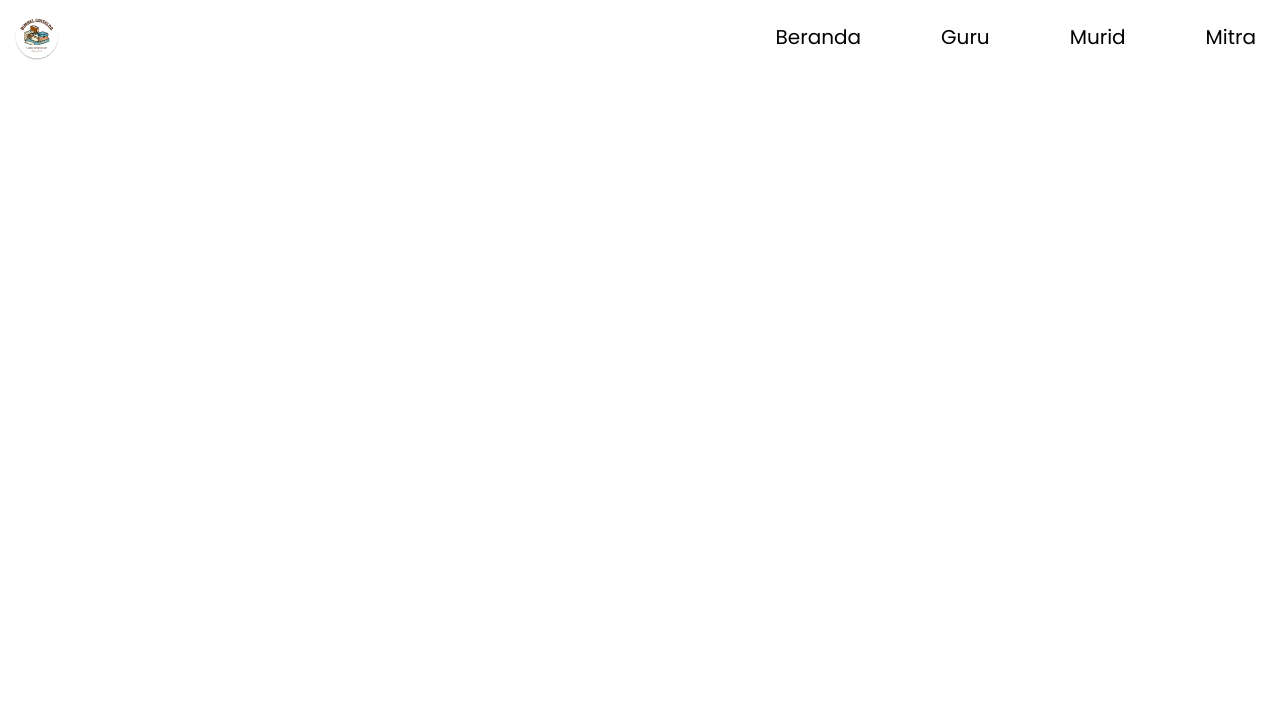
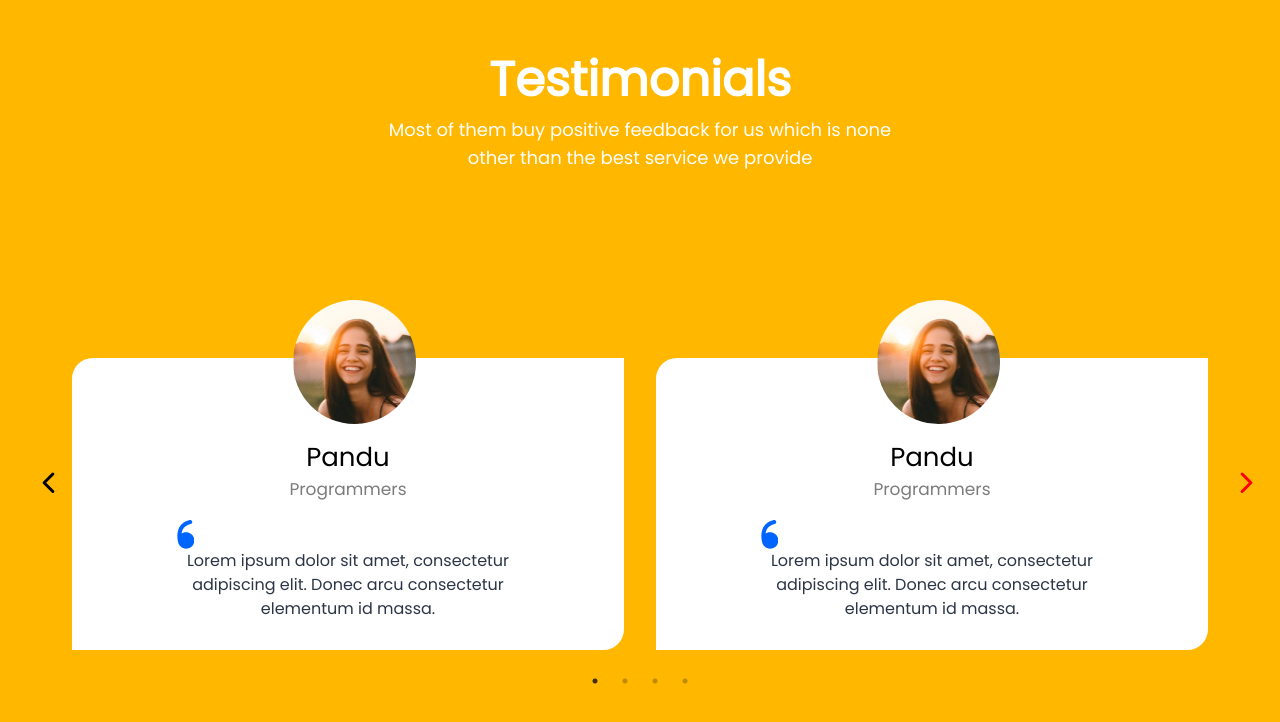
Before and after one commit to RozKoy/Bimbel-Griselda, a Next.js app: page /tes in a window 1280 px wide. Shown: the top 722 px of the page. Built offline with nearby package versions, Linux system fonts and the light colour scheme.

Commit message:
fixing responsive progress & add prev next button carousel

```diff
--- a/src/components/landing-pages/Beranda/Content.tsx
+++ b/src/components/landing-pages/Beranda/Content.tsx
@@ -6,7 +6,7 @@ interface ContentProps {
 
 const Content: React.FC<ContentProps> = ({ src }) => {
   return (
-    <div className="overflow-hidden flex justify-center items-center  cursor-pointer shadow-md w-[280px] h-[212px] m-4">
+    <div className="overflow-hidden flex justify-center items-center  cursor-pointer shadow-md w-[280px] h-[212px] m-2">
       <Image
         src={src}
         width={300}
--- a/src/components/landing-pages/Beranda/Gallery.tsx
+++ b/src/components/landing-pages/Beranda/Gallery.tsx
@@ -1,12 +1,33 @@
 import content from "/public/assets/latar.png";
 import Content from "./Content";
 import Slider from "react-slick";
+import PrevIcon from "../Icons/PrevIcon";
+import NextIcon from "../Icons/NextIcon";
 import "slick-carousel/slick/slick.css";
 import "slick-carousel/slick/slick-theme.css";
 
+function NextArrow(props: any) {
+  const { className, style, onClick } = props;
+  return (
+    <div className={className} onClick={onClick}>
+      <NextIcon stroke="black" />
+    </div>
+  );
+}
+
+function PrevArrow(props: any) {
+  const { className, style, onClick } = props;
+  return (
+    <div className={className} onClick={onClick}>
+      <PrevIcon stroke="black" />
+    </div>
+  );
+}
+
+
 const Gallery = () => {
   const settings = {
-    className: " h-auto w-full  pl-[5%] bg-transparent sm:pl-0  ",
+    className: " h-auto w-full  px-[9%]  sm:px-0 ",
 
     infinite: true,
     speed: 500,
@@ -14,6 +35,8 @@ const Gallery = () => {
     slidesToScroll: 4,
     rows: 2,
     slidesPerRow: 1,
+    nextArrow: <NextArrow />,
+    prevArrow: <PrevArrow />,
 
     responsive: [
       {
@@ -36,7 +59,7 @@ const Gallery = () => {
       {
         breakpoint: 480,
         settings: {
-          dots: true,
+          dots: false,
           rows: 1,
           slidesToShow: 1,
           slidesToScroll: 1,
@@ -45,7 +68,7 @@ const Gallery = () => {
     ],
   };
   return (
-    <div className="bg-[#FAFBFD] w-full h-auto pt-10 pb-10 px-5 sm:min-h-screen sm:pt-14 sm:pb-5 sm:px-14">
+    <div className="bg-[#FAFBFD] w-full h-auto pt-10 pb-10 px-5 sm:min-h-screen sm:pt-14 sm:pb-5 sm:px-2">
       <div className=" w-auto h-full flex flex-col items-center space-y-8 sm:space-y-12">
         <div className="flex flex-col space-y-3">
           <p className=" text-center font-extrabold text-[26px] sm:text-5xl">
--- a/src/components/landing-pages/Beranda/Testimonials.tsx
+++ b/src/components/landing-pages/Beranda/Testimonials.tsx
@@ -1,13 +1,33 @@
 import CardTestimonials from "../CardTestimonials";
 import Slider from "react-slick";
+import PrevIcon from "../Icons/PrevIcon";
+import NextIcon from "../Icons/NextIcon";
 import "slick-carousel/slick/slick.css";
 import "slick-carousel/slick/slick-theme.css";
+
+function NextArrow(props: any) {
+  const { className, style, onClick } = props;
+  return (
+    <div className={className} onClick={onClick}>
+      <NextIcon stroke="white" />
+    </div>
+  );
+}
+
+function PrevArrow(props: any) {
+  const { className, style, onClick } = props;
+  return (
+    <div className={className} onClick={onClick}>
+      <PrevIcon stroke="white" />
+    </div>
+  );
+}
 
 
 const Testimonials = () => {
   const settings = {
     dots: true,
-    className: " h-auto w-full   ",
+    className: " h-auto w-full pl-[3%] pr-[1%]  sm:pr-1 sm:pl-3   ",
 
     infinite: true,
     autoplay: false,
@@ -15,6 +35,8 @@ const Testimonials = () => {
     autoplaySpeed: 2000,
     slidesToShow: 2,
     slidesToScroll: 1,
+    nextArrow: <NextArrow />,
+    prevArrow: <PrevArrow />,
 
     responsive: [
       {
@@ -44,7 +66,7 @@ const Testimonials = () => {
     ],
   };
   return (
-    <div className="bg-[#FFB700] w-full h-full pb-[20%] pt-[3%]  px-[7%] sm:min-h-screen sm:py-14 sm:px-14">
+    <div className="bg-[#FFB700] w-full h-full pb-[20%] pt-[3%] pl-[5%] pr-[10%] sm:min-h-screen sm:py-14 sm:px-14">
       <div className=" w-auto h-full flex flex-col items-center space-y-16 sm:space-y-28 ">
         <div className="flex flex-col space-y-2 sm:space-y-3">
           <p className="text-[#FFF] text-center  font-extrabold text-[26px] sm:text-5xl">
--- /dev/null
+++ b/src/components/landing-pages/Icons/NextIcon.tsx
@@ -0,0 +1,21 @@
+const NextIcon = ({ stroke }: any) => {
+  return (
+    <svg
+      xmlns="http://www.w3.org/2000/svg"
+      width="35"
+      height="36"
+      viewBox="0 0 35 36"
+      fill="none"
+    >
+      <path
+        d="M13.125 26.4746L21.875 17.7246L13.125 8.97461"
+        stroke={stroke}
+        strokeWidth="3"
+        strokeLinecap="round"
+        strokeLinejoin="round"
+      />
+    </svg>
+  );
+};
+
+export default NextIcon;
--- /dev/null
+++ b/src/components/landing-pages/Icons/PrevIcon.tsx
@@ -0,0 +1,21 @@
+const PrevIcon = ({ stroke }: any) => {
+  return (
+    <svg
+      xmlns="http://www.w3.org/2000/svg"
+      width="35"
+      height="36"
+      viewBox="0 0 35 36"
+      fill="none"
+    >
+      <path
+        d="M21.875 26.4746L13.125 17.7246L21.875 8.97461"
+        stroke={stroke}
+        strokeWidth="3"
+        strokeLinecap="round"
+        strokeLinejoin="round"
+      />
+    </svg>
+  );
+};
+
+export default PrevIcon;
--- a/src/components/landing-pages/Mitra/GoalsAndBenefits.tsx
+++ b/src/components/landing-pages/Mitra/GoalsAndBenefits.tsx
@@ -1,7 +1,7 @@
 import ShapeBackgroundIcon from "../Icons/ShapeBackgroundIcon";
 export default function GoalsAndBenefits() {
   return (
-    <div className="latarMitra w-full h-auto  sm:min-h-screen">
+    <div className="bg-[url('../../public/assets/latarMitra.png')] w-full h-auto  sm:min-h-screen">
       <div className="gradasi3 w-full h-full pb-[10%] sm:h-screen sm:pb-0 sm:flex sm:items-center sm:space-x-2">
         <div className="relative  sm:h-3/4">
           <ShapeBackgroundIcon className="w-[359px] h-[319px] sm:w-[574px] sm:h-[470px]" />
--- a/src/components/landing-pages/Mitra/ListMitra.tsx
+++ b/src/components/landing-pages/Mitra/ListMitra.tsx
@@ -35,7 +35,7 @@ export default function ListMitra() {
       {
         breakpoint: 480,
         settings: {
-          dots: true,
+          dots: false,
           rows: 1,
           slidesToShow: 1,
           slidesToScroll: 1,
--- a/src/components/landing-pages/Murid/LearningMaterials.tsx
+++ b/src/components/landing-pages/Murid/LearningMaterials.tsx
@@ -1,7 +1,27 @@
 import CardLearningMaterials from "./CardLearningMaterials";
 import Slider from "react-slick";
+import PrevIcon from "../Icons/PrevIcon";
+import NextIcon from "../Icons/NextIcon";
 import "slick-carousel/slick/slick.css";
 import "slick-carousel/slick/slick-theme.css";
+
+function NextArrow(props: any) {
+  const { className, style, onClick } = props;
+  return (
+    <div className={className} onClick={onClick}>
+      <NextIcon stroke="#FFB700" />
+    </div>
+  );
+}
+
+function PrevArrow(props: any) {
+  const { className, style, onClick } = props;
+  return (
+    <div className={className} onClick={onClick}>
+      <PrevIcon stroke="#FFB700" />
+    </div>
+  );
+}
 export default function LearningMaterials() {
   const materi = [
     {
@@ -61,7 +81,7 @@ export default function LearningMaterials() {
   ];
   const settings = {
     dots: true,
-    className: " h-auto w-full  sm:pl-[3%]   ",
+    className: " h-auto w-full px-[5%]  sm:pl-[3%]   ",
 
     infinite: true,
     speed: 500,
@@ -69,6 +89,8 @@ export default function LearningMaterials() {
     slidesToScroll: 3,
     rows: 2,
     slidesPerRow: 1,
+    nextArrow: <NextArrow />,
+    prevArrow: <PrevArrow />,
     responsive: [
       {
         breakpoint: 1024,
@@ -110,24 +132,24 @@ export default function LearningMaterials() {
       </div>
 
       <div className="bg-[#FFF] flex shadow-[5px_5px_4px_0px] shadow-[#00000040] justify-center items-center rounded-full w-auto  h-[27px] space-x-1 sm:space-x-8  sm:h-[50px] ">
-        <button className="text-center text-black font-medium  hover:text-[#FFF]  transition hover:bg-blue-700 h-full rounded-full px-3 text-[13px] sm:text-2xl sm:px-8">
+        <button className="text-center text-black font-medium active:bg-blue-700 active:text-[#FFF] hover:text-[#FFF]  transition hover:bg-blue-700 h-full rounded-full px-3 text-[13px] sm:text-2xl sm:px-8">
           SD
         </button>
 
-        <button className="text-center text-black font-medium hover:text-[#FFF]   transition hover:bg-blue-700 h-full rounded-full px-3 text-[13px] sm:text-2xl sm:px-8">
+        <button className="text-center text-black font-mediumactive:bg-blue-700 active:text-[#FFF] hover:text-[#FFF]   transition hover:bg-blue-700 h-full rounded-full px-3 text-[13px] sm:text-2xl sm:px-8">
           SMP
         </button>
-        <button className="text-center text-black font-medium hover:text-[#FFF]   transition hover:bg-blue-700 h-full rounded-full px-3 text-[13px] sm:text-2xl sm:px-8">
+        <button className="text-center text-black font-mediumactive:bg-blue-700 active:text-[#FFF] hover:text-[#FFF]   transition hover:bg-blue-700 h-full rounded-full px-3 text-[13px] sm:text-2xl sm:px-8">
           SMA
         </button>
-        <button className="text-center text-black font-medium hover:text-[#FFF]   transition hover:bg-blue-700 h-full rounded-full px-3 text-[13px] sm:text-2xl sm:px-8">
+        <button className="text-center text-black font-mediumactive:bg-blue-700 active:text-[#FFF] hover:text-[#FFF]   transition hover:bg-blue-700 h-full rounded-full px-3 text-[13px] sm:text-2xl sm:px-8">
           KULIAH
         </button>
-        <button className="text-center text-black font-medium hover:text-[#FFF]   transition hover:bg-blue-700 h-full rounded-full px-3 text-[13px] sm:text-2xl sm:px-8">
+        <button className="text-center text-black font-mediumactive:bg-blue-700 active:text-[#FFF] hover:text-[#FFF]   transition hover:bg-blue-700 h-full rounded-full px-3 text-[13px] sm:text-2xl sm:px-8">
           UMUM
         </button>
 
-        <button className="text-center text-black font-medium hover:text-[#FFF]   transition hover:bg-blue-700 h-full rounded-full px-4 text-[13px] sm:text-2xl sm:px-8">
+        <button className="text-center text-black font-mediumactive:bg-blue-700 active:text-[#FFF] hover:text-[#FFF]   transition hover:bg-blue-700 h-full rounded-full px-4 text-[13px] sm:text-2xl sm:px-8">
           LAINNYA
         </button>
       </div>
--- a/src/components/landing-pages/Murid/MerdekaProgram.tsx
+++ b/src/components/landing-pages/Murid/MerdekaProgram.tsx
@@ -47,7 +47,7 @@ export default function MerdekaProgram() {
     ],
   };
   return (
-    <div className="bg-[url('../../public/assets/Subtract.png')] pb-[10%] pt-4 w-full h-[661px] sm:min-h-screen  sm:flex sm:items-center sm:pb-0 sm:pt-0 ">
+    <div className="bg-[url('../../public/assets/Subtract.png')] pb-[10%] pt-4 w-full h-[550px] sm:min-h-screen  sm:flex sm:items-center sm:pb-0 sm:pt-0 ">
       <div className="w-full space-y-10  sm:flex sm:justify-between   ">
         <div className=" flex-col space-y-1 ml-4 mt-0  sm:mt-6 sm:space-y-2  sm:ml-12">
           <p className="text-[#000]  font-extrabold text-[40px] w-[235px]  sm:text-5xl sm:leading-tight ">
--- a/src/pages/tes/index.tsx
+++ b/src/pages/tes/index.tsx
@@ -1,96 +1,107 @@
-import * as React from "react";
-import hamburger from "/public/assets/burger.png";
-import logo from "/public/assets/logo.png";
-import CloseMenuIcon from "@/components/landing-pages/Icons/CloseMenuIcon";
-import Image from "next/image";
-import Link from "next/link";
-import { useRouter } from "next/router";
+import CardTestimonials from "@/components/landing-pages/CardTestimonials";
+import PrevIcon from "@/components/landing-pages/Icons/PrevIcon";
+import NextIcon from "@/components/landing-pages/Icons/NextIcon";
+import Slider from "react-slick";
+import "slick-carousel/slick/slick.css";
+import "slick-carousel/slick/slick-theme.css";
 
-const Navbar: React.FC = () => {
-  const [isMenuOpen, setMenuOpen] = React.useState(false);
-  const router = useRouter();
 
-  const toggleMenu = () => {
-    setMenuOpen(!isMenuOpen);
+function SampleNextArrow(props: any) {
+  const { className, style, onClick } = props;
+  return (
+    <div className={className} onClick={onClick}>
+      <NextIcon stroke="red" />
+    </div>
+  );
+}
+
+function SamplePrevArrow(props: any) {
+  const { className, style, onClick } = props;
+  return (
+    <div className={className} onClick={onClick}>
+      <PrevIcon stroke="black" />
+    </div>
+  );
+}
+
+const Testimonials = () => {
+  const settings = {
+    dots: true,
+    className: " h-auto w-full   ",
+
+    infinite: true,
+    autoplay: false,
+    speed: 2000,
+    autoplaySpeed: 2000,
+    slidesToShow: 2,
+    slidesToScroll: 1,
+    nextArrow: <SampleNextArrow />,
+    prevArrow: <SamplePrevArrow />,
+
+    responsive: [
+      {
+        breakpoint: 1024,
+        settings: {
+          slidesToShow: 2,
+          slidesToScroll: 1,
+          infinite: true,
+          dots: true,
+        },
+      },
+      {
+        breakpoint: 600,
+        settings: {
+          slidesToShow: 2,
+          slidesToScroll: 2,
+          initialSlide: 2,
+        },
+      },
+      {
+        breakpoint: 480,
+        settings: {
+          slidesToShow: 1,
+          slidesToScroll: 1,
+        },
+      },
+    ],
   };
-
   return (
-    <nav className="flex flex-wrap items-center justify-between p-3 bg-transparent">
-      <Image
-        src={logo}
-        className="h-[50px] w-[50px]"
-        alt="logo"
-        width="120"
-        height="120"
-      />
-      <div className="flex  md:hidden">
-        <button
-          className="bg-[#FFC436] w-[50px] h-[50px] flex justify-center items-center rounded-lg"
-          id="hamburger"
-          onClick={toggleMenu}
-        >
-          <Image
-            className={`toggle   ${isMenuOpen ? "hidden" : "block"}`}
-            src={hamburger}
-            width="40"
-            height="40"
-            alt="Open Menu"
+    <div className="bg-[#FFB700] w-full h-full pb-[20%] pt-[3%]  px-[7%] sm:min-h-screen sm:py-14 sm:px-14">
+      <div className=" w-auto h-full flex flex-col items-center space-y-16 sm:space-y-28 ">
+        <div className="flex flex-col space-y-2 sm:space-y-3">
+          <p className="text-[#FFF] text-center  font-extrabold text-[26px] sm:text-5xl">
+            Testimonials
+          </p>
+          <p className="text-center text-[#FFF] font-medium text-[12px] w-[334px] sm:text-lg sm:w-[535px]">
+            Most of them buy positive feedback for us which is none other than
+            the best service we provide
+          </p>
+        </div>
+        <Slider {...settings}>
+          <CardTestimonials
+            nama="Pandu"
+            job="Programmers"
+            testimony="Lorem ipsum dolor sit amet, consectetur adipiscing elit. Donec arcu consectetur elementum id massa."
           />
 
-          <div className={`toggle ${isMenuOpen ? "block" : "hidden"}`}>
-            <CloseMenuIcon />
-          </div>
-        </button>
+          <CardTestimonials
+            nama="Pandu"
+            job="Programmers"
+            testimony="Lorem ipsum dolor sit amet, consectetur adipiscing elit. Donec arcu consectetur elementum id massa."
+          />
+          <CardTestimonials
+            nama="Pandu"
+            job="Programmers"
+            testimony="Lorem ipsum dolor sit amet, consectetur adipiscing elit. Donec arcu consectetur elementum id massa."
+          />
+          <CardTestimonials
+            nama="Pandu"
+            job="Programmers"
+            testimony="Lorem ipsum dolor sit amet, consectetur adipiscing elit. Donec arcu consectetur elementum id massa."
+          />
+        </Slider>
       </div>
-      <div
-        className={`toggle md:flex md:space-x-14 ${
-          isMenuOpen ? "block" : "hidden"
-        } w-full bg-white md:bg-transparent  md:w-auto md:flex text-left text-bold mt-0 md:mt-0  md:border-none`}
-      >
-        {/* Add your menu items here */}
-        <Link
-          href="/"
-          className={
-            router.pathname === "/"
-              ? "block  text-[#0065FF] font-bold text-[20px] md:text-xl md:inline-block   px-3 py-1   "
-              : "block text-[20px] md:text-xl md:inline-block px-3 py-1   "
-          }
-        >
-          Beranda
-        </Link>
-        <Link
-          href="/teacher"
-          className={
-            router.pathname === "/teacher"
-              ? "block text-[#0065FF] font-bold text-[20px] md:text-xl md:inline-block   px-3 py-1   "
-              : "block text-[20px] md:text-xl md:inline-block px-3 py-1   "
-          }
-        >
-          Guru
-        </Link>
-        <Link
-          href="/student"
-          className={
-            router.pathname === "/student"
-              ? "block text-[#0065FF] font-bold text-[20px] md:text-xl md:inline-block   px-3 py-1   "
-              : "block text-[20px] md:text-xl md:inline-block px-3 py-1   "
-          }
-        >
-          Murid
-        </Link>
-        <Link
-          href="/patner"
-          className={
-            router.pathname === "/patner"
-              ? "block text-[#0065FF] font-bold text-[20px] md:text-xl md:inline-block   px-3 py-1   "
-              : "block text-[20px] md:text-xl md:inline-block px-3 py-1   "
-          }
-        >
-          Mitra
-        </Link>
-      </div>
-    </nav>
+    </div>
   );
 };
-
-export default Navbar;
+export default Testimonials;
--- a/src/styles/globals.css
+++ b/src/styles/globals.css
@@ -3,22 +3,21 @@
 @tailwind utilities;
 
 
+  .slick-next {
 
-  .jenjang {
-    background-image: url("../../public/assets/latarJenjang.png");
-    object-fit: cover;
-    min-height: 100vh;
-  }
-  .latarPaket {
-    background-image: url("../../public/assets/latarPaket.png");
-    object-fit: cover;
-    min-height: 100vh;
+    display: none;
+    &::before {
+      display: none;
+    }
   }
 
-  .latarMitra {
-    background-image: url("../../public/assets/latarMitra.png") ;
-    object-fit: cover;
-    min-height: 100vh;
+  .slick-prev {
+
+    display: none;
+
+    &::before {
+      display: none;
+    }
   }
 
 
```
Also changed, not shown: src/components/landing-pages/Guru/ModuleLearning.tsx (+23 -0 lines).
